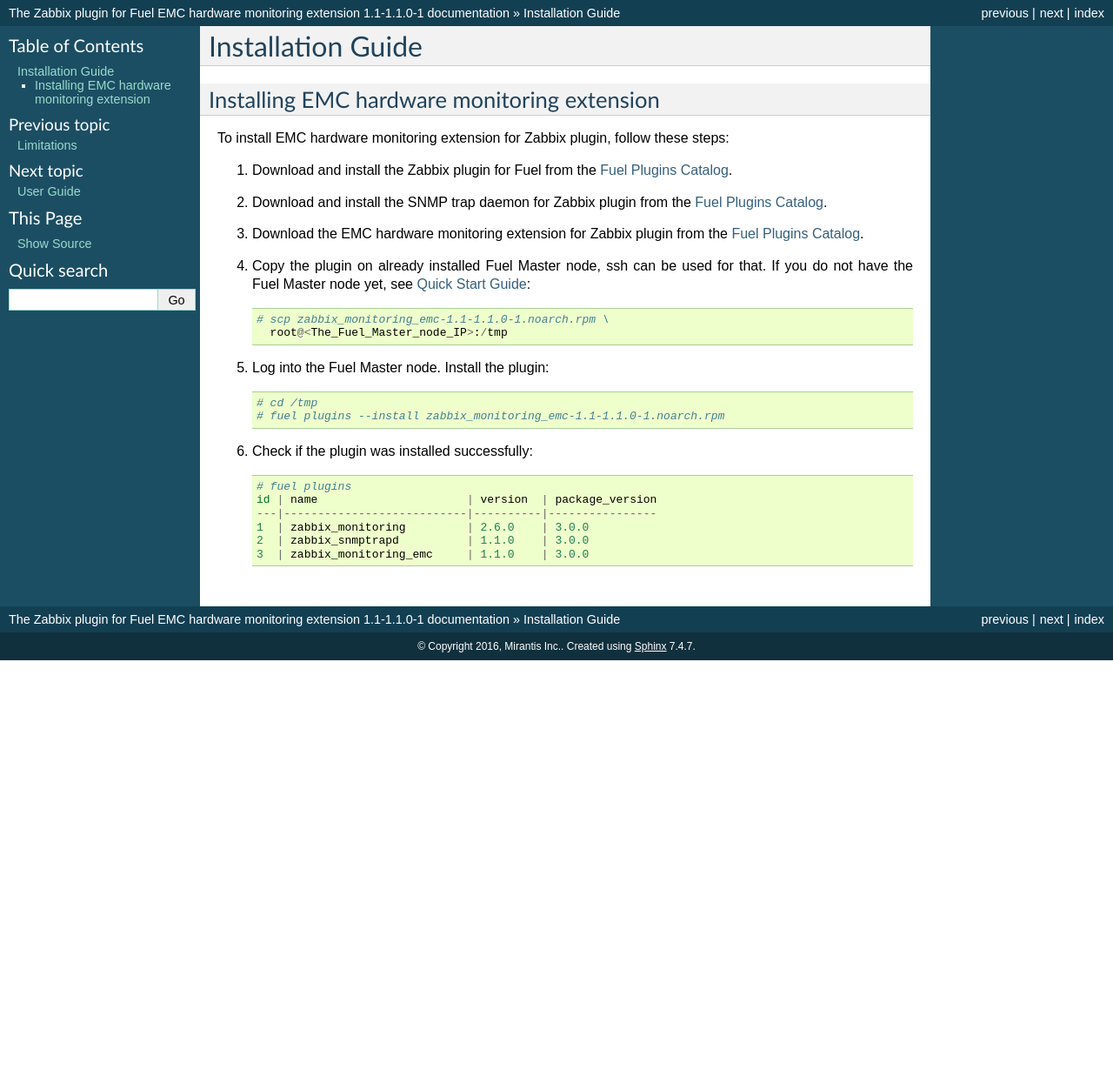
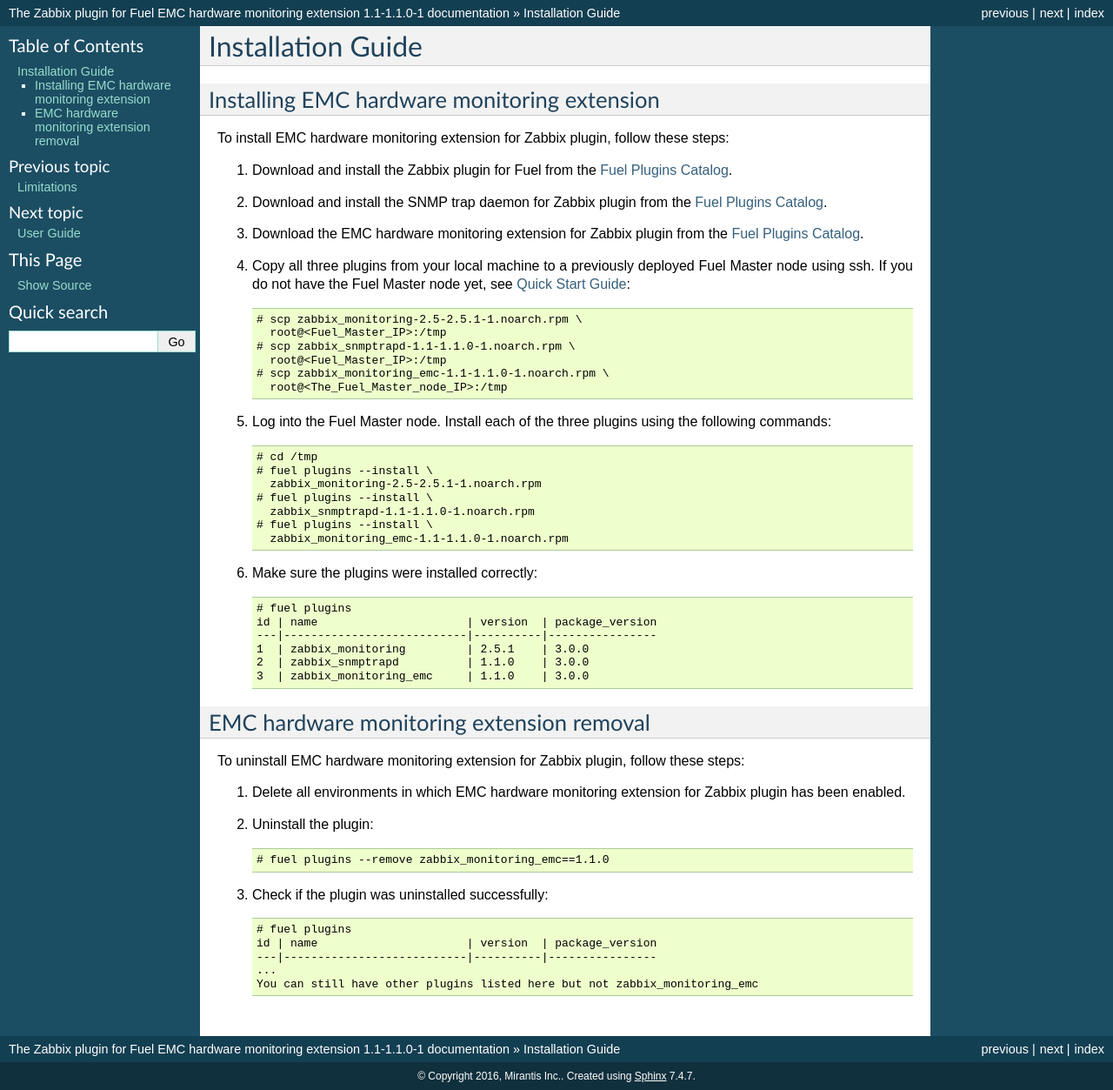
Before and after one commit to openstack-archive/fuel-plugin-zabbix-monitoring-emc, a Sphinx documentation site: the page built from doc/plugin-guide/source/installation.rst, in a window 1280 px wide. Shown: the whole page at 87% size. Built offline with Sphinx 7.4.7, drawn with Linux system fonts in a browser that asks for light colours; before the commit the page ends 900 px from its top, so only the background shows below that.

Commit message:
Roll back version from 2.6.0 to 2.5.1
Change-Id: Ie3209b0fe566d26fd122bc24c61b2c1e2b0b0075

```diff
--- a/doc/plugin-guide/source/description.rst
+++ b/doc/plugin-guide/source/description.rst
@@ -18,6 +18,6 @@
 Requirement                        Version/Comment
 ================================== ================
 Fuel                               7.0, 8.0 and 9.0
-Zabbix plugin for Fuel             2.6.0
+Zabbix plugin for Fuel             2.5.1
 SNMP trap daemon for Zabbix plugin 1.1.0
 ================================== ================
--- a/doc/plugin-guide/source/installation.rst
+++ b/doc/plugin-guide/source/installation.rst
@@ -8,32 +8,67 @@
 To install EMC hardware monitoring extension for Zabbix plugin, follow these
 steps:
 
-1. Download and install the Zabbix plugin for Fuel from the
+.. highlight:: none
+
+#. Download and install the Zabbix plugin for Fuel from the
    `Fuel Plugins Catalog <https://www.mirantis.com/products/
    openstack-drivers-and-plugins/fuel-plugins/>`_.
-2. Download and install the SNMP trap daemon for Zabbix plugin from the
+
+#. Download and install the SNMP trap daemon for Zabbix plugin from the
    `Fuel Plugins Catalog <https://www.mirantis.com/products/
    openstack-drivers-and-plugins/fuel-plugins/>`_.
-3. Download the EMC hardware monitoring extension for Zabbix plugin from the
+
+#. Download the EMC hardware monitoring extension for Zabbix plugin from the
    `Fuel Plugins Catalog <https://www.mirantis.com/products/
    openstack-drivers-and-plugins/fuel-plugins/>`_.
-4. Copy the plugin on already installed Fuel Master node, ssh can be used for
-   that. If you do not have the Fuel Master node yet, see `Quick Start Guide
-   <https://software.mirantis.com/quick-start/>`_::
 
+#. Copy all three plugins from your local machine to a previously deployed
+   Fuel Master node using ssh. If you do not have the Fuel Master node yet,
+   see `Quick Start Guide <https://software.mirantis.com/quick-start/>`_::
+
+    # scp zabbix_monitoring-2.5-2.5.1-1.noarch.rpm \
+      root@<Fuel_Master_IP>:/tmp
+    # scp zabbix_snmptrapd-1.1-1.1.0-1.noarch.rpm \
+      root@<Fuel_Master_IP>:/tmp
     # scp zabbix_monitoring_emc-1.1-1.1.0-1.noarch.rpm \
       root@<The_Fuel_Master_node_IP>:/tmp
 
-5. Log into the Fuel Master node. Install the plugin::
+#. Log into the Fuel Master node. Install each of the three plugins using
+   the following commands::
 
     # cd /tmp
-    # fuel plugins --install zabbix_monitoring_emc-1.1-1.1.0-1.noarch.rpm
+    # fuel plugins --install \
+      zabbix_monitoring-2.5-2.5.1-1.noarch.rpm
+    # fuel plugins --install \
+      zabbix_snmptrapd-1.1-1.1.0-1.noarch.rpm
+    # fuel plugins --install \
+      zabbix_monitoring_emc-1.1-1.1.0-1.noarch.rpm
 
-6. Check if the plugin was installed successfully::
+#. Make sure the plugins were installed correctly::
 
     # fuel plugins
     id | name                      | version  | package_version
     ---|---------------------------|----------|----------------
-    1  | zabbix_monitoring         | 2.6.0    | 3.0.0
+    1  | zabbix_monitoring         | 2.5.1    | 3.0.0
     2  | zabbix_snmptrapd          | 1.1.0    | 3.0.0
     3  | zabbix_monitoring_emc     | 1.1.0    | 3.0.0
+
+EMC hardware monitoring extension removal
+=========================================
+
+To uninstall EMC hardware monitoring extension for Zabbix plugin,
+follow these steps:
+
+#. Delete all environments in which EMC hardware monitoring extension for Zabbix plugin has been enabled.
+
+#. Uninstall the plugin::
+
+     # fuel plugins --remove zabbix_monitoring_emc==1.1.0
+
+#. Check if the plugin was uninstalled successfully::
+
+     # fuel plugins
+     id | name                      | version  | package_version
+     ---|---------------------------|----------|----------------
+     ...
+     You can still have other plugins listed here but not zabbix_monitoring_emc
--- a/doc/specs/source/index.rst
+++ b/doc/specs/source/index.rst
@@ -118,7 +118,7 @@
 ============
 
 * Fuel 7.0, 8.0 and 9.0
-* Zabbix plugin for Fuel 2.6.0
+* Zabbix plugin for Fuel 2.5.1
 * SNMP trap daemon for Zabbix plugin 1.1.0
 
 Testing
```
Also changed, not shown: README.md (+3 -3 lines).
